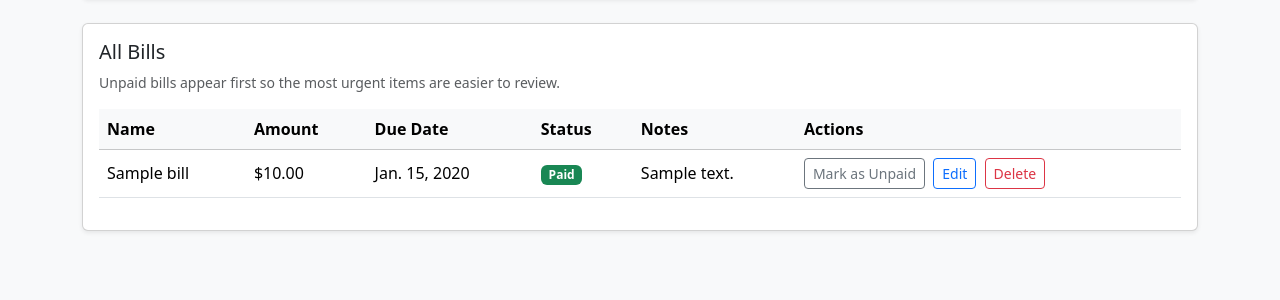
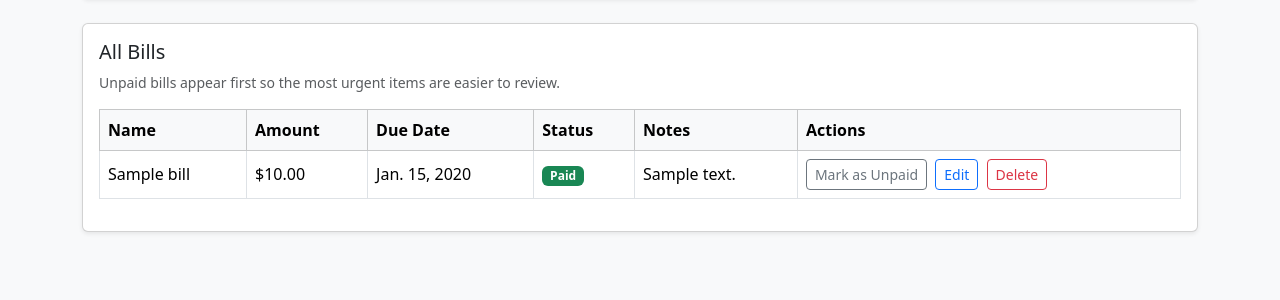
Before and after one commit to butlerboy94/django-budget-tracker, a Django app: page /bills/ in a window 1280 px wide. Shown: the part 235-535 px from the top of the page. Run offline with Django 4.2, Linux system fonts and the light colour scheme; a user stored in the database is signed in; tables that the repository leaves empty hold one stand-in row (values such as "Sample post").

Commit message:
Add table-bordered to all tables for clearer row separation
Co-Authored-By: Claude Sonnet 4.6 <noreply@anthropic.com>

```diff
--- a/budget/templates/budget/bill_list.html
+++ b/budget/templates/budget/bill_list.html
@@ -22,7 +22,7 @@
 
       {% if bills %}
         <div class="table-responsive">
-          <table class="table table-hover align-middle">
+          <table class="table table-hover table-bordered align-middle">
             <thead class="table-light">
               <tr>
                 <th>Name</th>
--- a/budget/templates/budget/dashboard.html
+++ b/budget/templates/budget/dashboard.html
@@ -81,7 +81,7 @@
           <p class="text-muted small">Your 10 most recent income and expense entries.</p>
           {% if transactions %}
             <div class="table-responsive">
-              <table class="table table-hover table-sm align-middle mb-0">
+              <table class="table table-hover table-bordered table-sm align-middle mb-0">
                 <thead class="table-light">
                   <tr>
                     <th>Date</th>
--- a/budget/templates/budget/transaction_list.html
+++ b/budget/templates/budget/transaction_list.html
@@ -23,7 +23,7 @@
       {% if transactions %}
         {# Full table shown here — more columns than the dashboard preview. #}
         <div class="table-responsive">
-          <table class="table table-hover align-middle">
+          <table class="table table-hover table-bordered align-middle">
             <thead class="table-light">
               <tr>
                 <th>Date</th>
```
